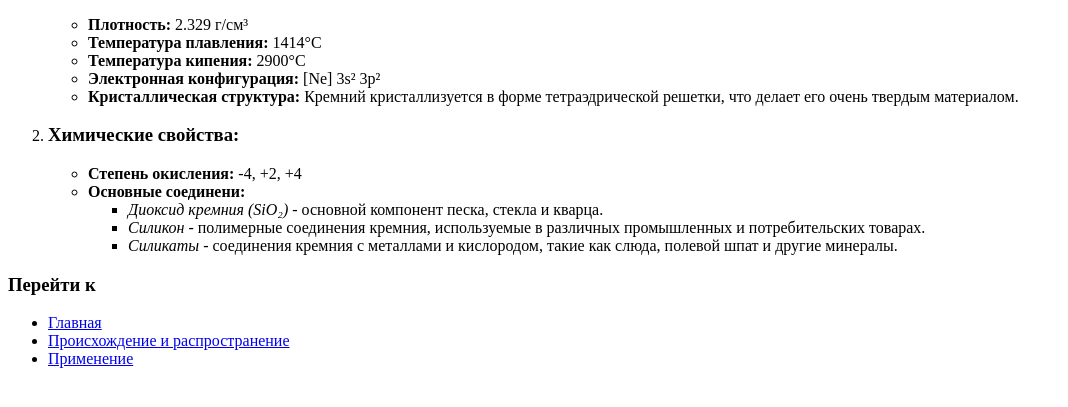
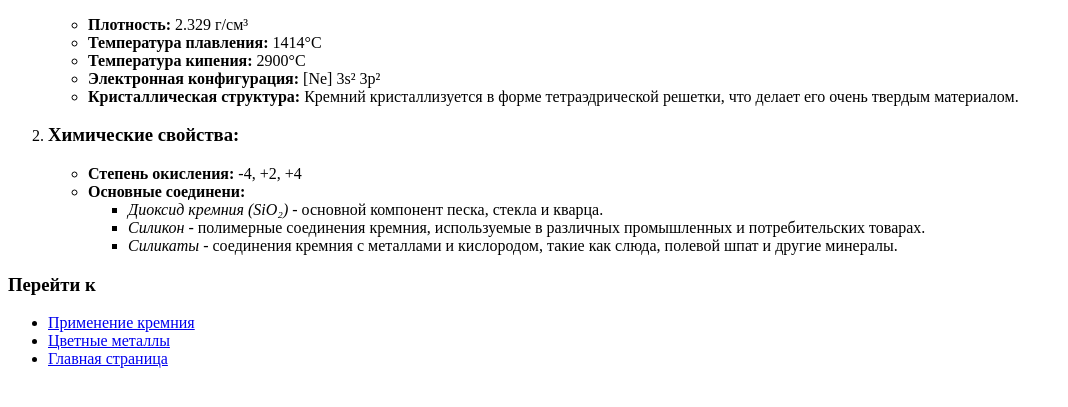
Before and after one commit to bagustarr/lesson-1, a plain HTML site: page non-ferrous/silicon/properties.html in a window 1280 px wide. Shown: the part 105-512 px from the top of the page, without its empty margins (0-1068 px from the left). Drawn offline with Linux system fonts and the light colour scheme.

Commit message:
сделал рабочии ссылки

```diff
--- a/non-ferrous/silicon/properties.html
+++ b/non-ferrous/silicon/properties.html
@@ -34,9 +34,10 @@
     </div>
     <h3>Перейти к</h3>
         <ul>
-            <li><a href="index.html">Главная</a></li>
-            <li><a href="origin.html">Происхождение и распространение</a></li>
-            <li><a href="use.html">Применение</a></li>
+            <li><a href="use.html">Применение кремния</a></li>
+            <li><a href="../">Цветные металлы</a></li>
+            <li><a href="/">Главная страница</a></li>
+
         </ul>
 
 </body>
```
Also changed, not shown: non-ferrous/aluminium/properties.html (+3 -3 lines), non-ferrous/silicon/use.html (+3 -3 lines).
